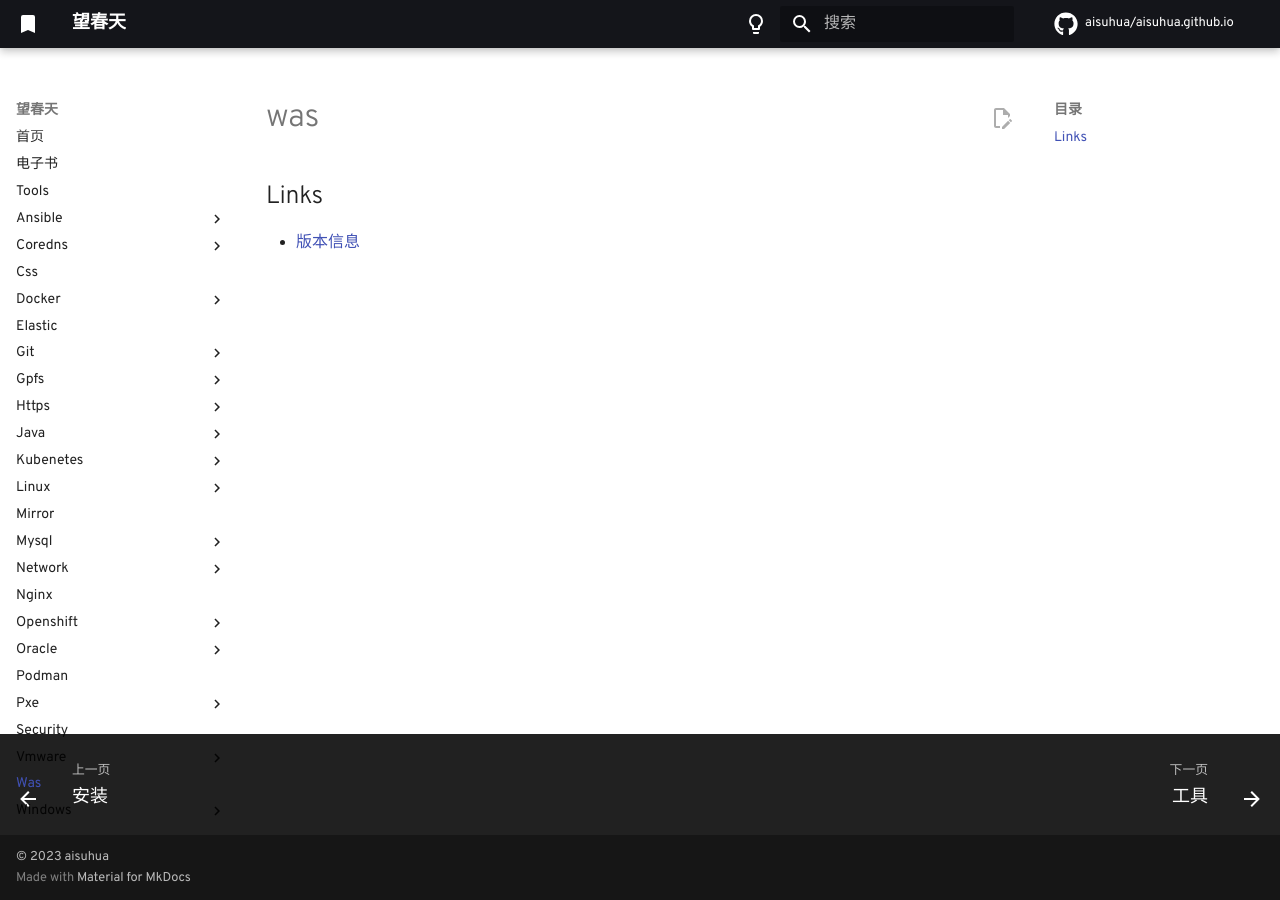
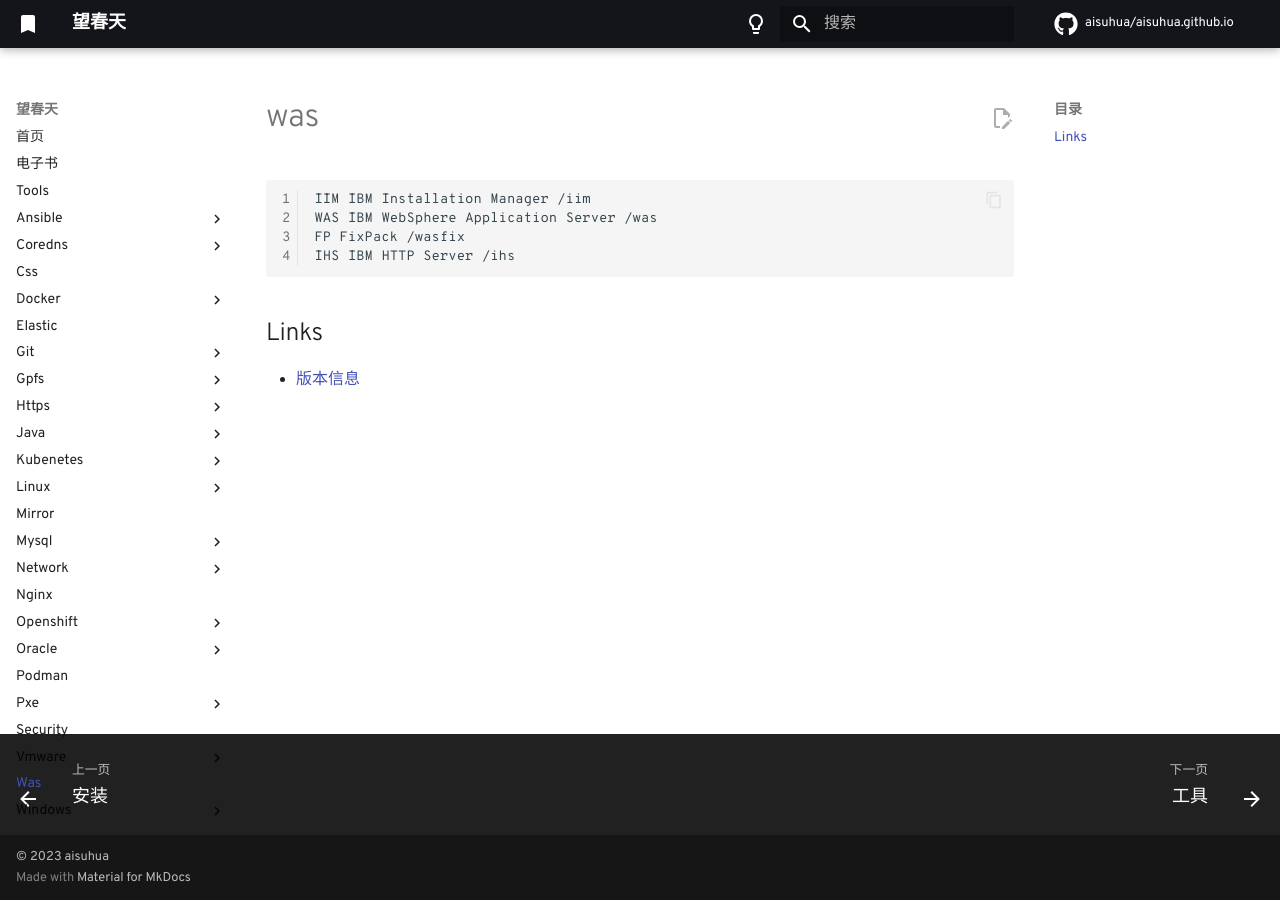
Before and after one commit to aisuhua/aisuhua.github.io, an MkDocs documentation site: the page built from docs/was/README.md, in a window 1280 px wide. Built offline with MkDocs 1.6.1 and Material for MkDocs 9.7.7, drawn with Linux system fonts in a browser that asks for light colours; comment, search, counter and statistics services are not loaded.

Commit message:
TODO.md index.md

````diff
--- a/docs/was/README.md
+++ b/docs/was/README.md
@@ -1,4 +1,11 @@
 # was
+
+```sh
+IIM IBM Installation Manager /iim
+WAS IBM WebSphere Application Server /was
+FP FixPack /wasfix
+IHS IBM HTTP Server /ihs
+```
 
 ## Links
 
````
